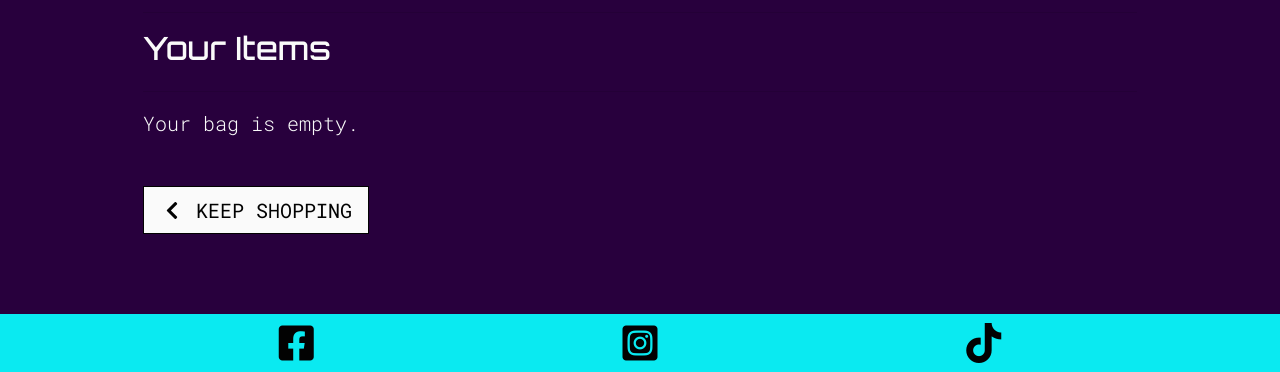
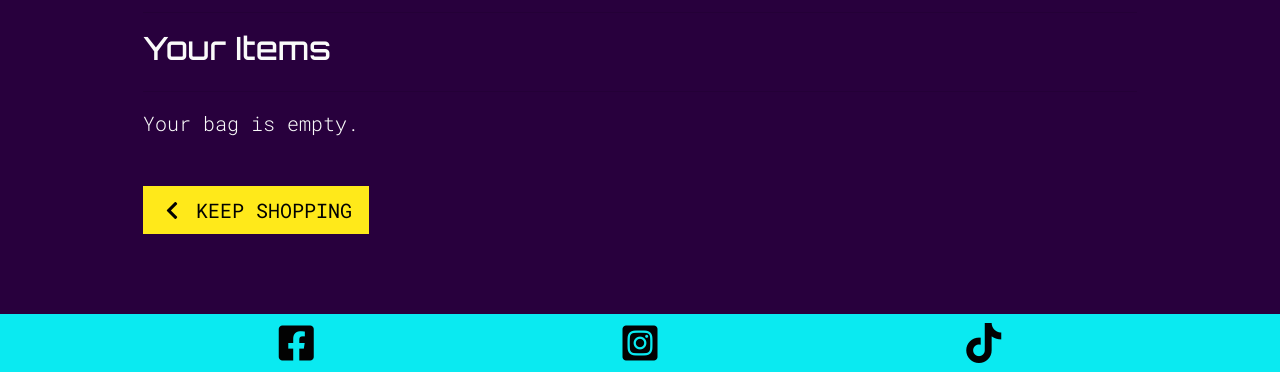
Before and after one commit to lunartechfreek/neon-beats-academy, a Django app: template bag/templates/bag/bag.html in a window 1280 px wide. Shown: the part 639-1011 px from the top of the page. Run offline with Django 3.2, Linux system fonts and the light colour scheme; the template is opened without the code that fills it, so the values that code supplies are empty; parts of the project's set-up code (start-up, migrations or seed data) failed here and were passed over; some libraries are stand-ins or nearby versions.

Commit message:
Update empty bag button class

```diff
--- a/bag/templates/bag/bag.html
+++ b/bag/templates/bag/bag.html
@@ -85,7 +85,7 @@
             </div>
             {% else %}
             <p class="lead mb-5">Your bag is empty.</p>
-            <a href="{% url 'courses' %}" class="btn btn-outline-black rounded-0 btn-lg">
+            <a href="{% url 'courses' %}" class="btn btn btn-yellow rounded-0 btn-lg">
                 <span class="icon">
                     <i class="fas fa-chevron-left"></i>
                 </span>
```
